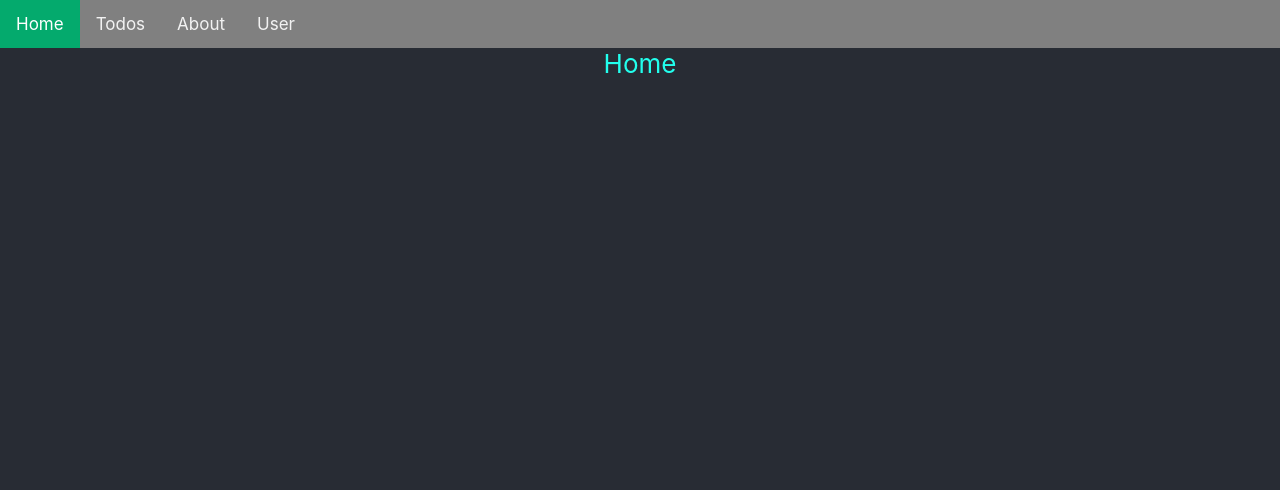
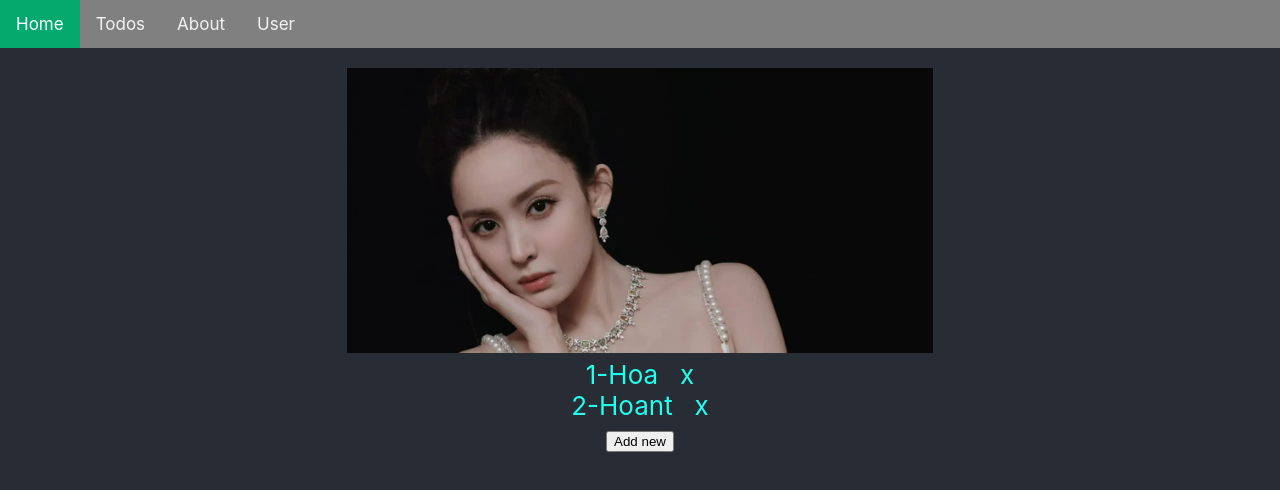
Before and after one commit to ngynhoa210303/learning_reactJS, a React (Create React App) app: page / in a window 1280 px wide. Shown: the top 490 px of the page. Built offline with nearby package versions, Linux system fonts and the light colour scheme.

Commit message:
B15 Redux

```diff
--- a/package.json
+++ b/package.json
@@ -11,9 +11,11 @@
     "axios": "0.21.4",
     "react": "^18.2.0",
     "react-dom": "^18.2.0",
+    "react-redux": "^8.1.1",
     "react-router-dom": "^5.3.4",
     "react-scripts": "^5.0.1",
     "react-toastify": "8.0.2",
+    "redux": "4.1.1",
     "sass": "^1.63.3",
     "web-vitals": "^2.1.4"
   },
--- a/src/components/B12_ROUTE/Home.js
+++ b/src/components/B12_ROUTE/Home.js
@@ -1,6 +1,7 @@
 import React from "react";
 // import { withRouter } from "react-router";
 import Color from "../B13_HOC/Color";
+import logo from "../../assets/images/hoh.png";
 class Home extends React.Component {
   // componentDidMount() {
   //   //Chờ 2s chuyển sang trang todo
@@ -11,7 +12,15 @@ class Home extends React.Component {
   // HOC - Higher Order Components
   render() {
     // console.log(">>check props", this.props);
-    return <div>Home</div>;
+    return (
+      <div>
+        Home
+        <div>
+          {/* eslint-disable-next-line jsx-a11y/alt-text */}
+          <img src={logo} style={{ marginTop: "20px" }}></img>
+        </div>
+      </div>
+    );
   }
 }
 export default Color(Home);
--- a/src/components/B14_Axios/DetailUser.js
+++ b/src/components/B14_Axios/DetailUser.js
@@ -1,3 +1,4 @@
+/* eslint-disable jsx-a11y/alt-text */
 import React from "react";
 import axios from "axios";
 import "./ListUser.scss";
@@ -33,6 +34,7 @@ class DetailUser extends React.Component {
             </div>
             <div>User's email: {user.email}</div>
             <div>
+              {/* eslint-disable-next-line jsx-a11y/alt-text */}
               <img src={user.avatar} />
             </div>
             <div>
--- /dev/null
+++ b/src/components/B15_Redux/Home.js
@@ -0,0 +1,69 @@
+import React from "react";
+import Color from "../B13_HOC/Color";
+import logo from "../../assets/images/hoh.png";
+import { connect } from "react-redux";
+class Home extends React.Component {
+  delete = (user) => {
+    // console.log(user);
+    this.props.deleteUserRedux(user);
+  };
+  add = () => {
+    this.props.addUserRedux();
+  };
+  render() {
+    // console.log(">>check props", this.props.dataRedux);
+    let dataRedux = this.props.dataRedux;
+    return (
+      <>
+        <div>
+          {/* eslint-disable-next-line jsx-a11y/alt-text */}
+          <img src={logo} style={{ marginTop: "20px" }}></img>
+        </div>
+        <div>
+          {dataRedux &&
+            dataRedux.length > 0 &&
+            dataRedux.map((item, index) => {
+              return (
+                <div key={item.id}>
+                  {index + 1}-{item.name}{" "}
+                  <span
+                    onClick={() => this.delete(item)}
+                    style={{ cursor: "pointer" }}
+                  >
+                    &nbsp; x
+                  </span>
+                </div>
+              );
+            })}
+          <button onClick={() => this.add()} style={{ cursor: "pointer" }}>
+            Add new
+          </button>
+        </div>
+      </>
+    );
+  }
+}
+
+const mapStateToProps = (state) => {
+  return {
+    dataRedux: state.users,
+    //Tên có thể tùy chỉnh
+  };
+};
+const mapDispatchToProps = (dispatch) => {
+  return {
+    deleteUserRedux: (userDelete) =>
+      dispatch({
+        type: "DELETE_USER", //liên quan đến action.type của rootReducer
+        payload: userDelete,
+      }),
+    addUserRedux: () =>
+      dispatch({
+        type: "CREATE_USER", //liên quan đến action.type của rootReducer
+        // payload: userDelete,
+      }),
+  };
+};
+
+export default connect(mapStateToProps, mapDispatchToProps)(Color(Home));
+// export default withRouter(Home);
--- a/src/index.js
+++ b/src/index.js
@@ -4,10 +4,21 @@ import App from "./view/App";
 import reportWebVitals from "./reportWebVitals";
 import "./styles/global.scss";
 
+import { Provider } from "react-redux";
+//ép react khởi động cùng redux - 2 khối chạy //
+import { createStore } from "redux";
+import rootReducer from "./store/reducers/rootReducer";
+
 const root = ReactDOM.createRoot(document.getElementById("root"));
+const reduxStore = createStore(
+  rootReducer,
+  window.__REDUX_DEVTOOLS_EXTENSION__ && window.__REDUX_DEVTOOLS_EXTENSION__()
+);
 root.render(
   <React.StrictMode>
-    <App />
+    <Provider store={reduxStore}>
+      <App />
+    </Provider>
   </React.StrictMode>
 );
 
--- a/src/routes/Route.js
+++ b/src/routes/Route.js
@@ -1,6 +1,7 @@
 import React from "react";
 import NavTib from "../components/B12_ROUTE/Nav";
-import Home from "../components/B12_ROUTE/Home";
+// import Home from "../components/B12_ROUTE/Home";
+import Home from "../components/B15_Redux/Home";
 import ListToDo from "../components/B11_CRUD_XayDungAppToDo/ListToDo";
 import Form from "../components/B8_Split_Components_FCAS_Props/Form";
 import { BrowserRouter, Switch, Route } from "react-router-dom";
@@ -13,6 +14,7 @@ class RouteH extends React.Component {
       <>
         <BrowserRouter>
           <NavTib />
+          {/* Switch chỉ có thể render 1 component duy nhất */}
           <Switch>
             <Route path="/" exact>
               <Home />
--- /dev/null
+++ b/src/store/reducers/rootReducer.js
@@ -0,0 +1,32 @@
+const initState = {
+  users: [
+    { id: 1, name: "Hoa" },
+    { id: 2, name: "Hoant" },
+  ],
+  post: {},
+};
+const rootReducer = (state = initState, action) => {
+  //state là nơi lưu trữ data của redux
+  switch (action.type) {
+    case "DELETE_USER":
+      //   console.log("hahah: ", action);
+      let users = state.users;
+      users = users.filter((item) => item.id !== action.payload.id);
+      return {
+        ...state,
+        users,
+      };
+    case "CREATE_USER":
+      let id = Math.floor(Math.random() * 10000);
+      let user = { id: id, name: `random - ${id}` };
+
+      return {
+        ...state,
+        users: [...state.users, user],
+      };
+    default:
+      return state;
+  }
+  //   return state;
+};
+export default rootReducer;
```
Also changed, not shown: src/assets/images/hoh.png (added), 1 other file (tests, documents, lock files or other folders).
